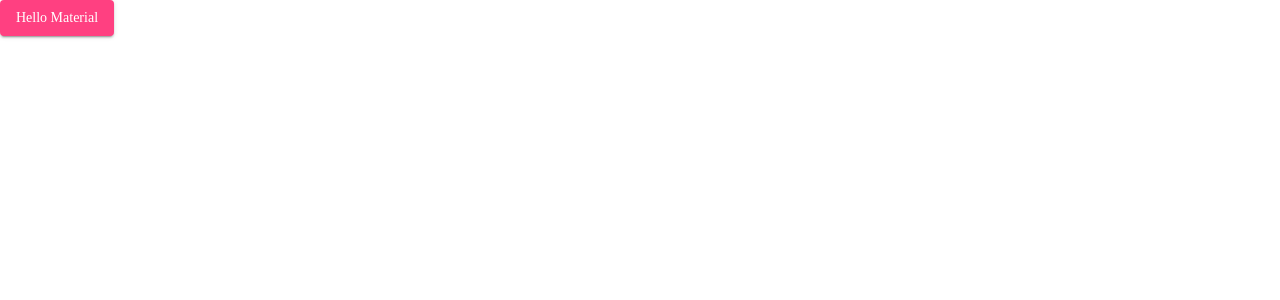
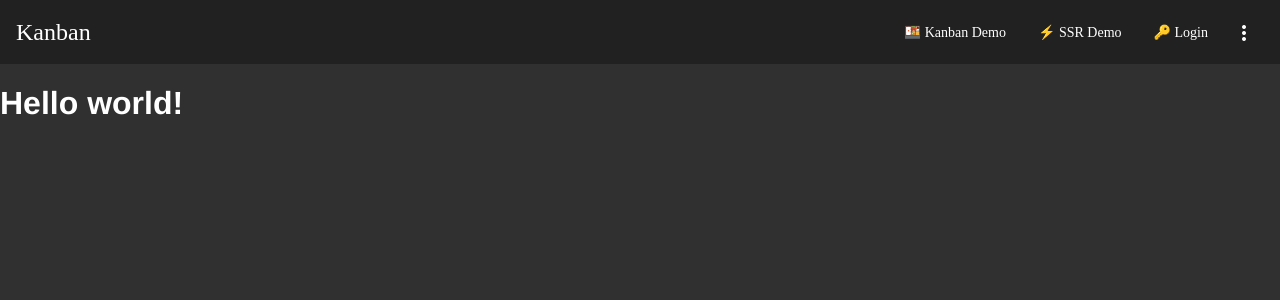
Before and after one commit to oscarlagatta/kanban-poc, an Angular app: page / in a window 1280 px wide. Shown: the top 300 px of the page. Built offline with nearby package versions, Linux system fonts and the light colour scheme; a web font is replaced by a local one.

Commit message:
navigation shell

```diff
--- a/src/app/app.component.html
+++ b/src/app/app.component.html
@@ -1,3 +1,5 @@
-<button mat-raised-button color="accent">Hello Material</button>
 
-<router-outlet></router-outlet>
+<app-shell>
+  <h1>Hello world!</h1>
+  <router-outlet></router-outlet>
+</app-shell>
--- a/src/app/shared/shell/shell.component.html
+++ b/src/app/shared/shell/shell.component.html
@@ -1 +1,79 @@
-<p>shell works!</p>
+<!-- mat-sidenav-container holds all the content for the navigation -->
+<mat-sidenav-container class="sidenav-container">
+  <mat-sidenav
+    #drawer
+    class="sidenav"
+    fixedInViewport
+    [attr.role]="(isHandset$ | async) ? 'dialog' : 'navigation'"
+    [mode]="(isHandset$ | async) ? 'over' : 'side'"
+    [opened]="false"
+  >
+    <mat-toolbar>Menu</mat-toolbar>
+    <mat-nav-list>
+      <a mat-list-item routerLink="/" (click)="drawer.close()">Home</a>
+      <a mat-list-item routerLink="/login" (click)="drawer.close()">Login</a>
+      <a mat-list-item routerLink="/kanban" (click)="drawer.close()">Kanban</a>
+      <a mat-list-item routerLink="/customers" (click)="drawer.close()"
+        >SSR Demo</a
+      >
+    </mat-nav-list>
+  </mat-sidenav>
+  <mat-sidenav-content>
+    <mat-toolbar>
+      <button
+        type="button"
+        aria-label="Toggle sidenav"
+        mat-icon-button
+        (click)="drawer.close()"
+        *ngIf="isHandset$ | async"
+      >
+        <mat-icon aria-label="Side nave toggle icon">menu</mat-icon>
+      </button>
+      <span class="logo" routerLink="/">Kanban</span>
+      <span class="fill-space"></span>
+
+      <div *ngIf="!(isHandset$ | async)">
+        <a mat-button routerLink="/kanban">🍱 Kanban Demo</a>
+        <a mat-button routerLink="/customers">⚡ SSR Demo</a>
+
+        <a mat-button routerLink="/login">🔑 Login</a>
+
+      </div>
+
+       <!-- DROPDOWN MENU -->
+
+       <button mat-icon-button [matMenuTriggerFor]="menu" aria-label="Example icon-button with a menu">
+        <mat-icon>more_vert</mat-icon>
+      </button>
+
+      <mat-menu #menu="matMenu">
+        <a mat-menu-item href="https://oscarlagatta.page.link/slack">
+          <i>💬</i>
+          <span>Chat on Slack</span>
+        </a>
+        <a mat-menu-item href="https://github.com/oscarlagatta/kanban-poc">
+          <i>💾</i>
+          <span>Code on Github</span>
+        </a>
+        <a mat-menu-item href="https://oscarlagatta.com/courses/angular">
+          <i>🔥</i>
+          <span>Full Course on www.oscarlagatta.com</span>
+        </a>
+
+        <a mat-menu-item href="https://www.youtube.com/channel/UCwNGXv3J2ZYY-4GQbIGaKPw/featured">
+          <i>📺</i>
+          <span>Watch on the YouTube</span>
+        </a>
+      </mat-menu>
+
+    </mat-toolbar>
+    <!-- we need a way to pass our content into this component
+    Because the navigation elements in the sidenav are relatively static,
+    or in other words they shouldn't change when the user navigates to a new
+    route, but when the user navigate to a new route the content inside the body
+    of this material sidenav content component is going to change.
+    This is called TRANSCLUSION -->
+
+    <ng-content></ng-content>
+  </mat-sidenav-content>
+</mat-sidenav-container>
--- a/src/app/shared/shell/shell.component.scss
+++ b/src/app/shared/shell/shell.component.scss
@@ -0,0 +1,45 @@
+.sidenav-container {
+  height: 100%;
+}
+
+.logo {
+  font-size: 1.2em;
+  cursor: pointer;
+  outline: none;
+}
+
+.mat-drawer-side {
+  border: none;
+  box-shadow: 1px 1px 10px 1px rgba(0, 0, 0, 0.3);
+}
+
+.sidenav {
+  width: 200px;
+  font-family: sofia-pro;
+}
+
+.sidenav .mat-toolbar {
+  background: inherit;
+}
+
+.mat-toolbar.mat-primary {
+  position: sticky;
+  top: 0;
+  z-index: 1;
+}
+
+.fill-space {
+  flex: 1 1 auto;
+}
+
+i {
+  font-style: normal;
+  font-size: 1.25em;
+  margin-right: 16px;
+}
+
+.avatar {
+  width: 1.75em;
+  border-radius: 50%;
+  margin: 0 10px 5px;
+}
--- a/src/app/shared/shell/shell.component.ts
+++ b/src/app/shared/shell/shell.component.ts
@@ -1,4 +1,7 @@
 import { Component, OnInit } from '@angular/core';
+import { BreakpointObserver, Breakpoints} from '@angular/cdk/layout';
+import { Observable } from 'rxjs';
+import { map, shareReplay} from 'rxjs/operators';
 
 @Component({
   selector: 'app-shell',
@@ -7,7 +10,21 @@ import { Component, OnInit } from '@angular/core';
 })
 export class ShellComponent implements OnInit {
 
-  constructor() { }
+  // BreakpointObserver will give us access to an observable that listen to
+  // different breakpoints depending on how we want to react
+  // to different view port sizes. Handset is useful for desktop and mobile.
+  isHandset$: Observable<boolean> = this.breakpointObserver.observe([Breakpoints.Handset])
+    .pipe(
+      map(result => result.matches), // maps the results of the breakpoint change,
+                                    // because the result provides additional details beyond the matches to
+                                    // that breakpoint we want to map it down to a single value
+                                    // so we can use conditional logic in the template
+      shareReplay() // because we will be subscribing to diff observables different times in the template using the async pipe
+                    // and we want all those subscriptions are listening to the most recent values from the observable.
+    )
+  ;
+
+  constructor(private breakpointObserver: BreakpointObserver) { }
 
   ngOnInit() {
   }
--- a/src/styles.scss
+++ b/src/styles.scss
@@ -66,4 +66,4 @@ $kanban-demo-theme: mat-dark-theme($kanban-demo-primary, $kanban-demo-accent, $k
 /* You can add global styles to this file, and also import other style files */
 
 html, body { height: 100%; }
-body { margin: 0; font-family: Roboto, "Helvetica Neue", sans-serif; }
+body { margin: 0; font-family: Sofia-Pro, "Helvetica Neue", sans-serif; }
```
